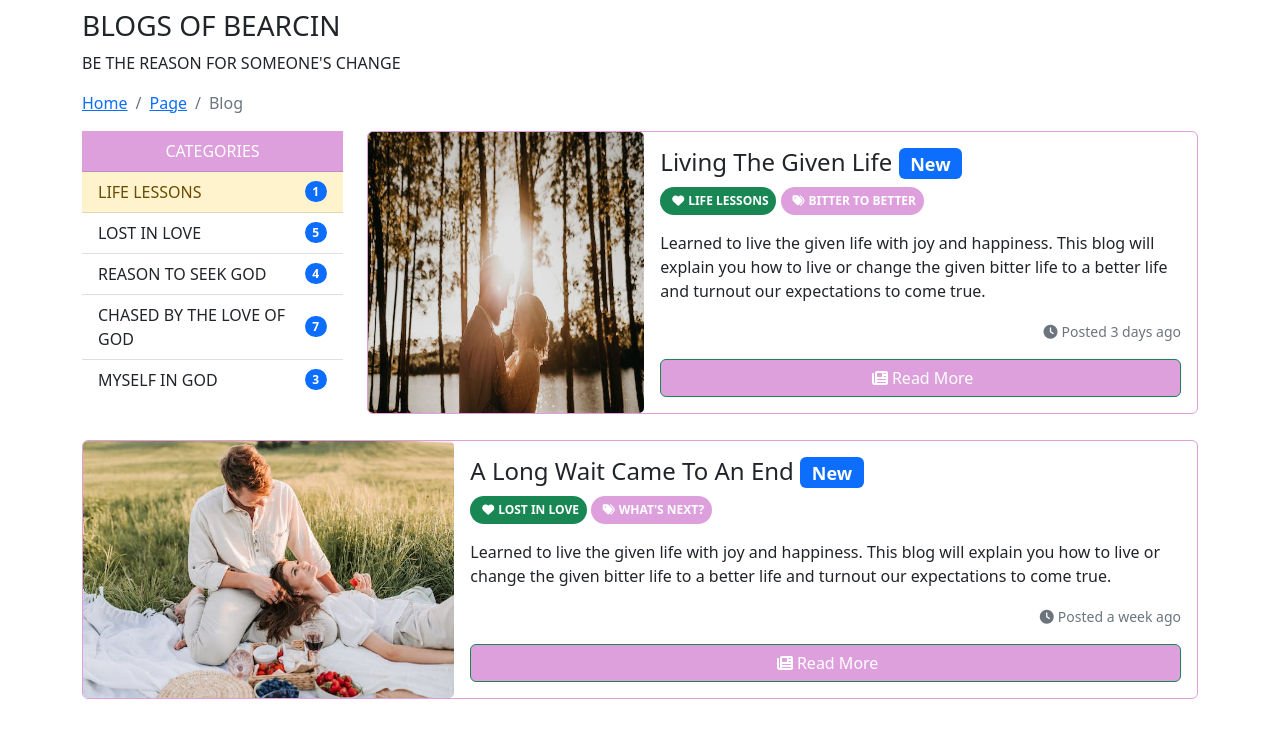
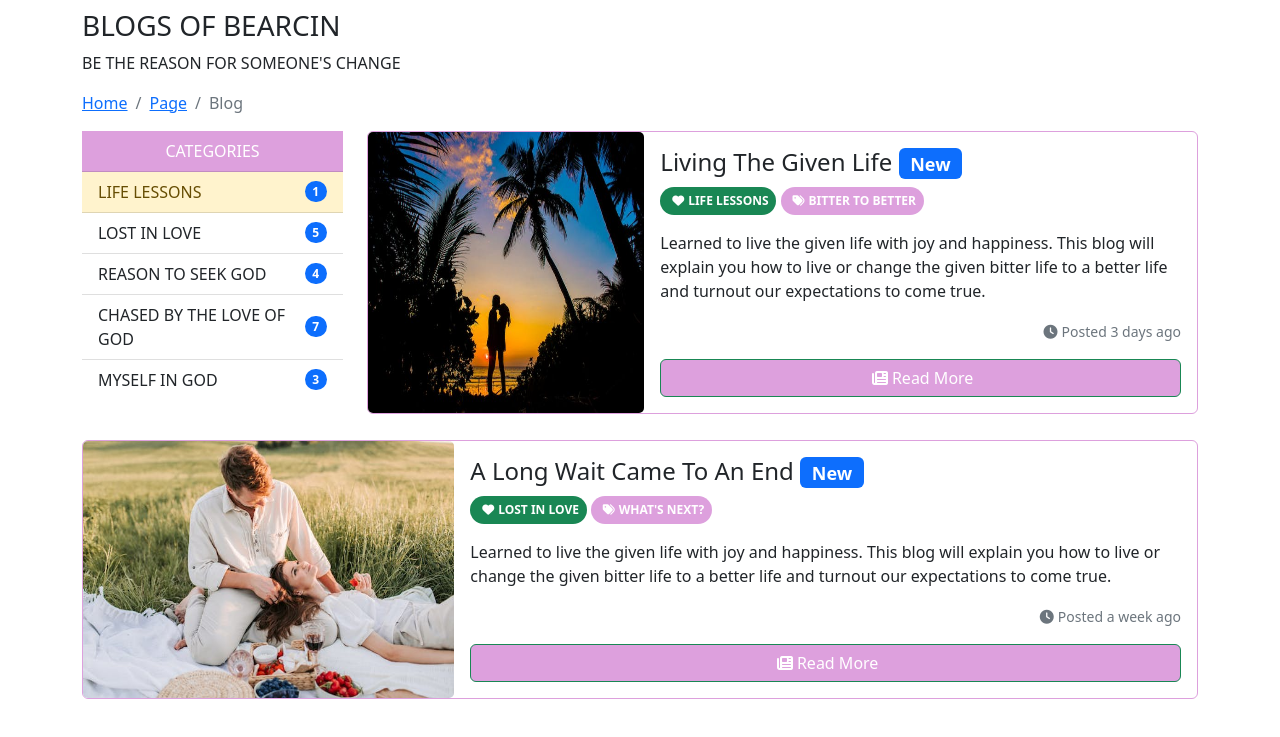
Before and after one commit to Bearcin46/Personal-webpage, a plain HTML site: page blog.html in a window 1280 px wide. Shown: the part 63-800 px from the top of the page. Drawn offline with nearby package versions, Linux system fonts and the light colour scheme.

Commit message:
personal-webpage-design

```diff
--- a/blog.html
+++ b/blog.html
@@ -100,7 +100,7 @@
         <div class="card border-primary">
             <div class="row g-0">
                <div class="col-md-4">
-                <img src="./images/one-one.jpeg" alt="living the given life" class="card-img h-100">
+                <img src="./images/oone.jpeg" alt="living the given life" class="card-img h-100">
                </div>
                <div class="col-md-8">
                <div class="card-body">
```
Also changed, not shown: images/long.avif (deleted).
